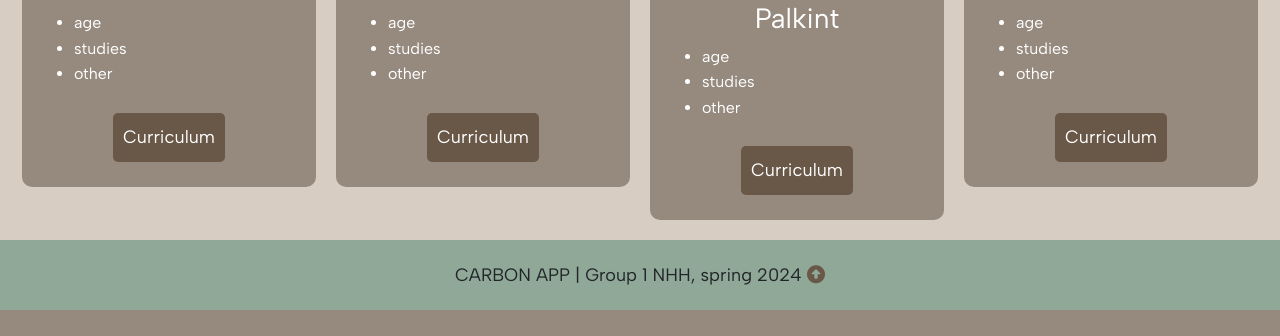
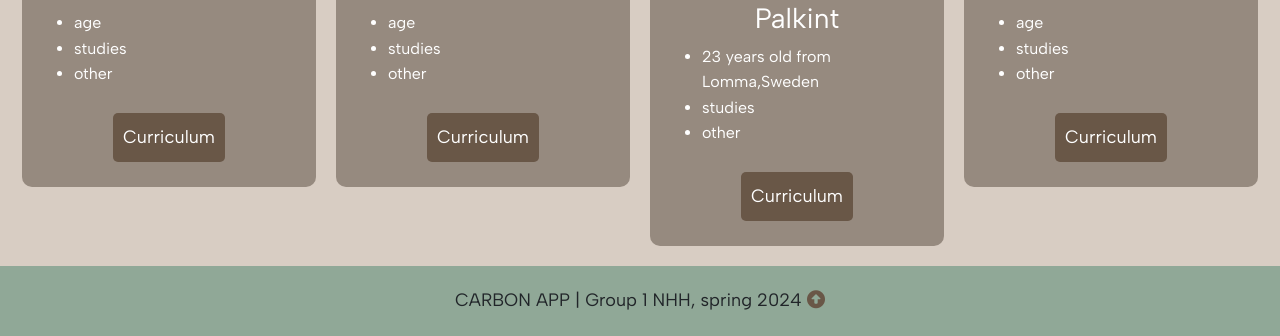
Before and after one commit to jasmineathea/FOR19, a Flask app: page / in a window 1280 px wide. Shown: the part 1349-1685 px from the top of the page. Before the commit the page ends 1659 px from the top, so only its background shows below. Run offline with Flask 3, Linux system fonts and the light colour scheme; some libraries are stand-ins or nearby versions.

Commit message:
Update home.html

```diff
--- a/FOR19/templates/home.html
+++ b/FOR19/templates/home.html
@@ -129,7 +129,7 @@
         <img src="https://randomuser.me/api/portraits/women/11.jpg" alt="Developer 2" style="border-radius: 50%; width: 175px;">
         <h3>Klara Evelina Palkint</h3>
         <ul>
-          <li>age</li>
+          <li>23 years old from Lomma,Sweden</li>
           <li>studies</li>
           <li>other</li>
         </ul>
```
